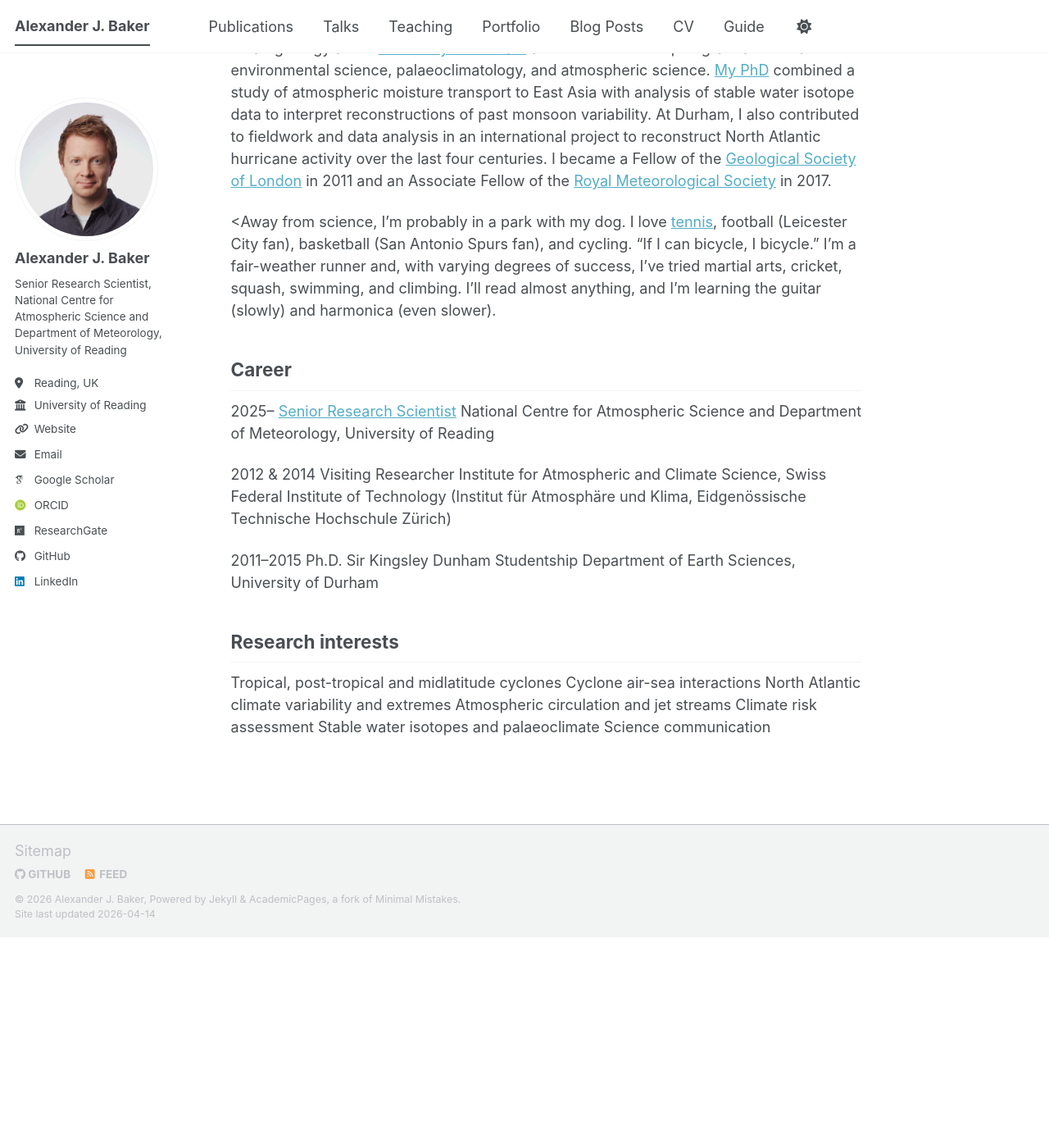
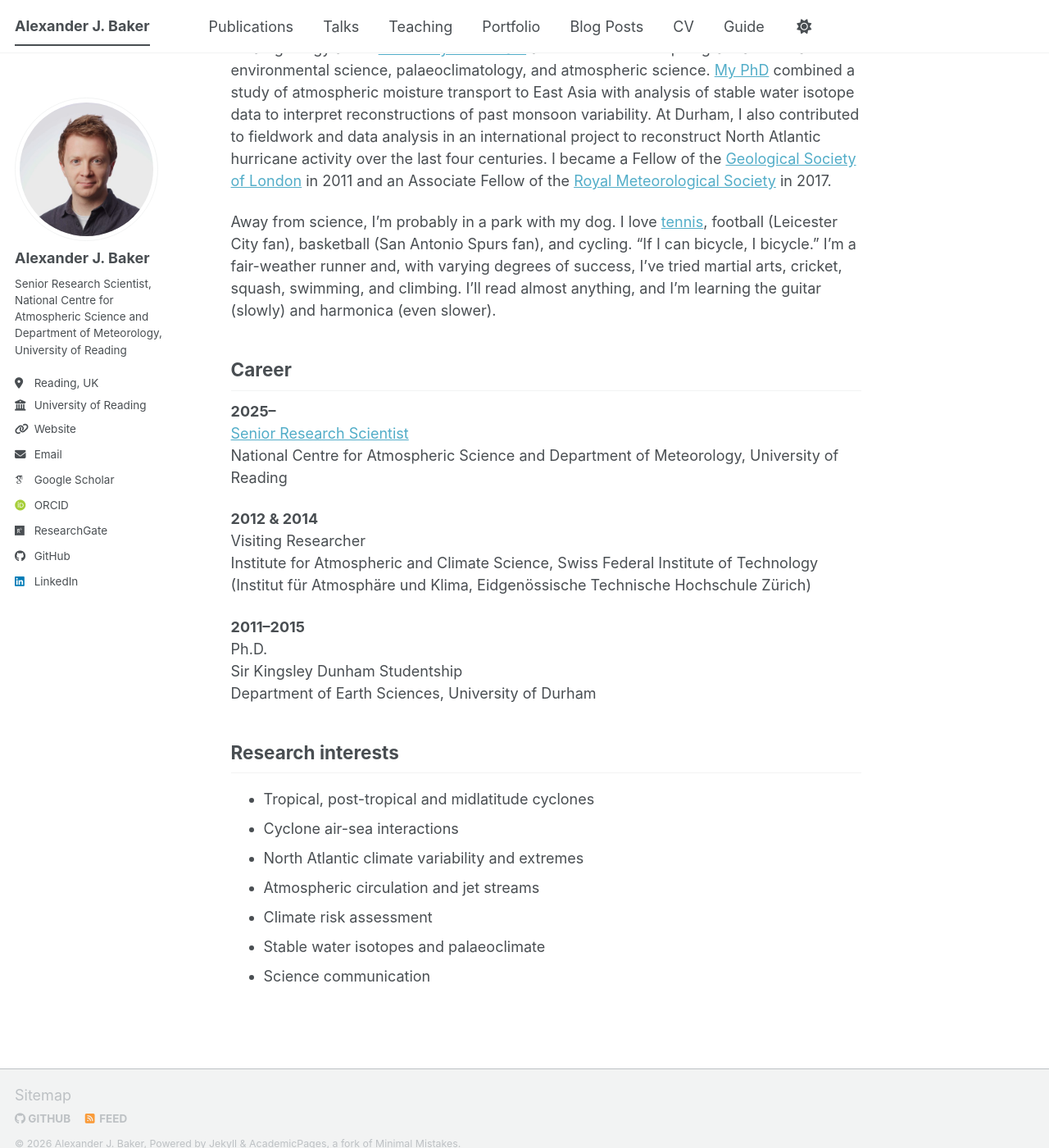
Before and after one commit to alexanderjbaker/alexanderjbaker.github.io, a Jekyll site: the page built from _pages/about.md, in a window 1280 px wide and 1400 px high, scrolled down 496 px. Shown: the whole window at 82% size. Built offline with Jekyll 4.4.1, drawn with Linux system fonts in a browser that asks for light colours; some web fonts are replaced; a script bundle is joined from its source files by our own code; library files that are not in the unit come from our copies; before the commit the page ends 1639 px from its top, so only the background shows below that.

```diff
--- a/_pages/about.md
+++ b/_pages/about.md
@@ -13,21 +13,21 @@ I use observational data and high-resolution global climate models to study trop
 
 I read geology at the [University of Durham](https://www.dur.ac.uk) and then undertook postgraduate research in environmental science, palaeoclimatology, and atmospheric science. [My PhD](https://alexbakey.wordpress.com/2017/01/16/atmospheric-circulation-rainfall-isotopes-and-past-climate-change-in-east-asia/) combined a study of atmospheric moisture transport to East Asia with analysis of stable water isotope data to interpret reconstructions of past monsoon variability. At Durham, I also contributed to fieldwork and data analysis in an international project to reconstruct North Atlantic hurricane activity over the last four centuries. I became a Fellow of the [Geological Society of London](http://www.geolsoc.org.uk) in 2011 and an Associate Fellow of the [Royal Meteorological Society](https://www.rmets.org) in 2017.
 
-<Away from science, I'm probably in a park with my dog. I love [tennis](https://lta.tournamentsoftware.com/sport/player.aspx?id=3BBDEAB7-BC81-4EC8-80F6-72C1423002B4&amp;player=2327), football (Leicester City fan), basketball (San Antonio Spurs fan), and cycling. "If I can bicycle, I bicycle." I'm a fair-weather runner and, with varying degrees of success, I've tried martial arts, cricket, squash, swimming, and climbing. I'll read almost anything, and I'm learning the guitar (slowly) and harmonica (even slower).
+Away from science, I'm probably in a park with my dog. I love [tennis](https://lta.tournamentsoftware.com/sport/player.aspx?id=3BBDEAB7-BC81-4EC8-80F6-72C1423002B4&amp;player=2327), football (Leicester City fan), basketball (San Antonio Spurs fan), and cycling. "If I can bicycle, I bicycle." I'm a fair-weather runner and, with varying degrees of success, I've tried martial arts, cricket, squash, swimming, and climbing. I'll read almost anything, and I'm learning the guitar (slowly) and harmonica (even slower).
 
 
 Career
 ------
-2025–
+**2025–**
 [Senior Research Scientist](https://research.reading.ac.uk/meteorology/people/alex-baker/)
 National Centre for Atmospheric Science and Department of Meteorology, University of Reading
 
-2012 & 2014
+**2012 & 2014**
 Visiting Researcher
 Institute for Atmospheric and Climate Science, Swiss Federal Institute of Technology
 (Institut für Atmosphäre und Klima, Eidgenössische Technische Hochschule Zürich)
 
-2011–2015
+**2011–2015**
 Ph.D.
 Sir Kingsley Dunham Studentship
 Department of Earth Sciences, University of Durham
@@ -35,10 +35,10 @@ Department of Earth Sciences, University of Durham
 
 Research interests
 ------
-Tropical, post-tropical and midlatitude cyclones
-Cyclone air-sea interactions
-North Atlantic climate variability and extremes
-Atmospheric circulation and jet streams
-Climate risk assessment
-Stable water isotopes and palaeoclimate
-Science communication
+- Tropical, post-tropical and midlatitude cyclones
+- Cyclone air-sea interactions
+- North Atlantic climate variability and extremes
+- Atmospheric circulation and jet streams
+- Climate risk assessment
+- Stable water isotopes and palaeoclimate
+- Science communication
```
Also changed, not shown: other parts of _pages/about.md (+1 -1 lines).
